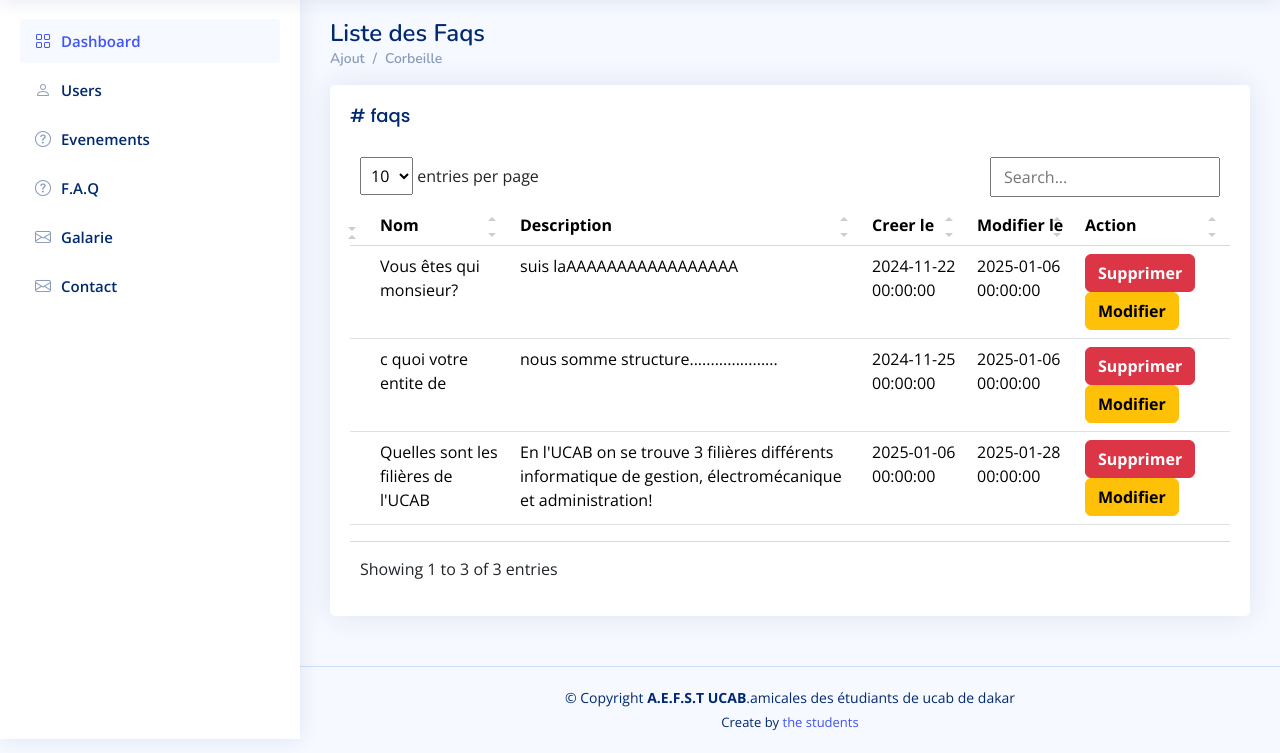
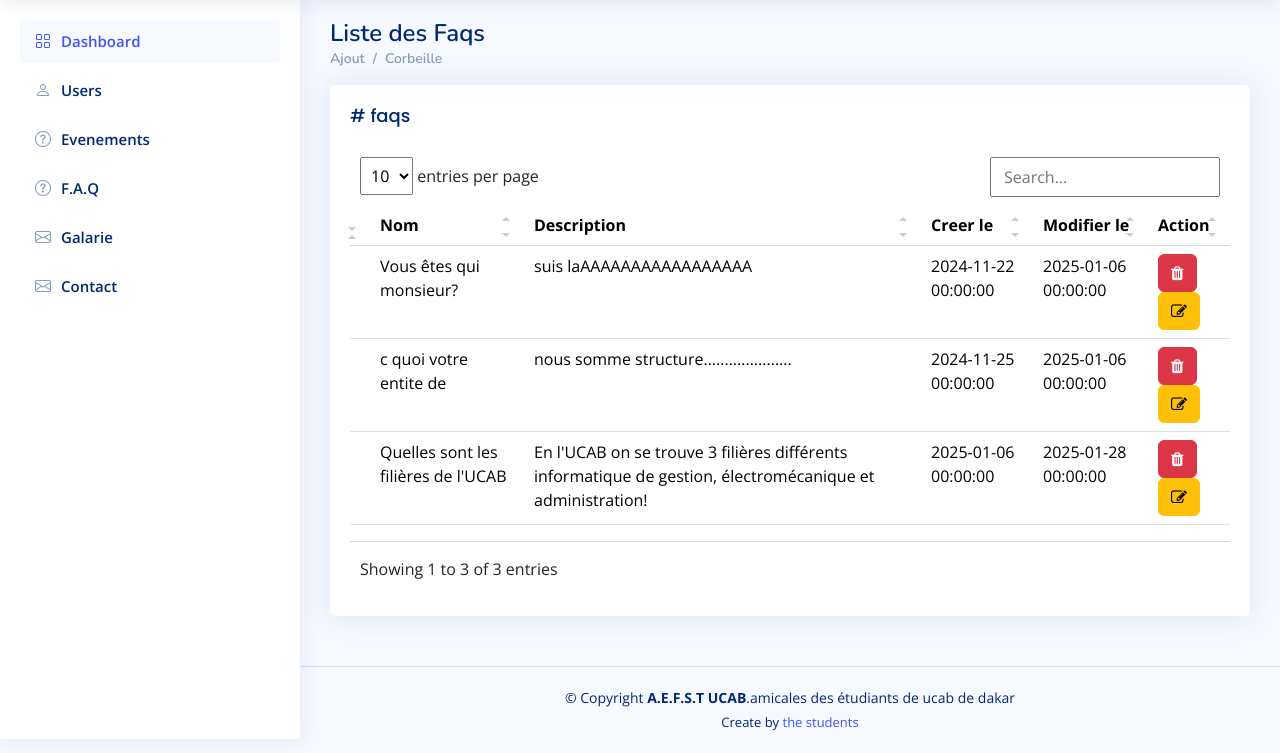
Before and after one commit to El-khalilDione99/Amicale-Bi, a PHP site: page /view/pages/admin/Faq/liste.php in a window 1280 px wide. Shown: the part 61-814 px from the top of the page. Run offline with PHP 8.4, Linux system fonts and the light colour scheme; data comes from the database, SQL or seed files in the repository; some libraries are stand-ins or nearby versions.

Commit message:
modification des boutons

```diff
--- a/view/pages/admin/Faq/liste.php
+++ b/view/pages/admin/Faq/liste.php
@@ -57,12 +57,11 @@
                                     <td>
                                         <a onclick="return confirm('Voulez-vous bien supprimer ?')"
                                             href="faqController?suppressions=1&id_faq=<?= htmlspecialchars($faqs['id_faq'])?>"
-                                            class="btn btn-danger fw-bold">Supprimer</a>
+                                            class="btn btn-danger fw-bold"><i class="fa fa-trash"></i></a>
 
                                         <a onclick="return confirm('Voulez-vous bien modifier ?')"
-                                             href="faqController?editions=<?= htmlspecialchars($faqs['id_faq'])?>&id_faq=<?= htmlspecialchars($faqs['id_faq'])?>"
-
-                                            class="btn btn-warning fw-bold">Modifier</a>
+                                            href="faqController?editions=<?= htmlspecialchars($faqs['id_faq'])?>&id_faq=<?= htmlspecialchars($faqs['id_faq'])?>"
+                                            class="btn btn-warning fw-bold"><i class="fa fa-edit"></i></a>
 
 
                                     </td>
--- a/view/pages/admin/evenment/liste.php
+++ b/view/pages/admin/evenment/liste.php
@@ -68,9 +68,9 @@
                                       <td>
                                           <a onclick="return confirm('Voulez vous bien supprimer')"
                                               href="evenmentController?suppression=1&id_evenment=<?=$evenments['id_evenment']?>"
-                                              class="btn btn-danger fw-bold">Supprimer</a>
+                                              class="btn btn-danger fw-bold"><i class="fa fa-trash"></i></a>
                                           <a href="evenmentController?edition=<?= $evenments['id_evenment']?>&idEvenment=<?= $evenments['id_evenment']?>"
-                                              class="btn btn-warning fw-bold">Modifier</a>
+                                              class="btn btn-warning fw-bold"><i class="fa fa-edit"></i></a>
                                       </td>
                                   </tr>
                                   <?php
--- a/view/pages/admin/galeries/liste.php
+++ b/view/pages/admin/galeries/liste.php
@@ -70,7 +70,7 @@
                                       <td>
                                           <a onclick="return confirm('Voulez vous bien supprimer')"
                                               href="galerieController?suppression=1&idGalerie=<?=$galeries['id_galerie']?>"
-                                              class="btn btn-danger fw-bold">Supprimer</a>
+                                              class="btn btn-danger fw-bold"><i class="fa fa-trash"></i></a>
                                       </td>
                                   </tr>
                                   <?php
```
